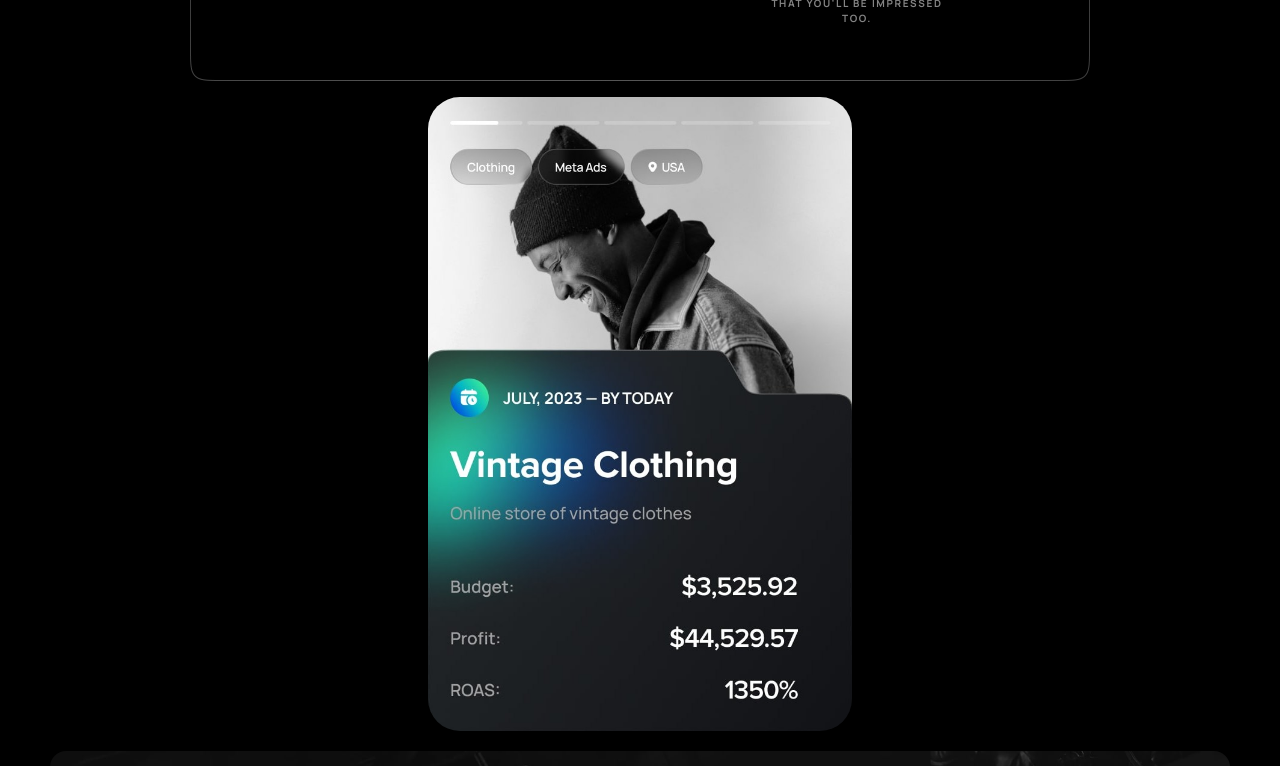
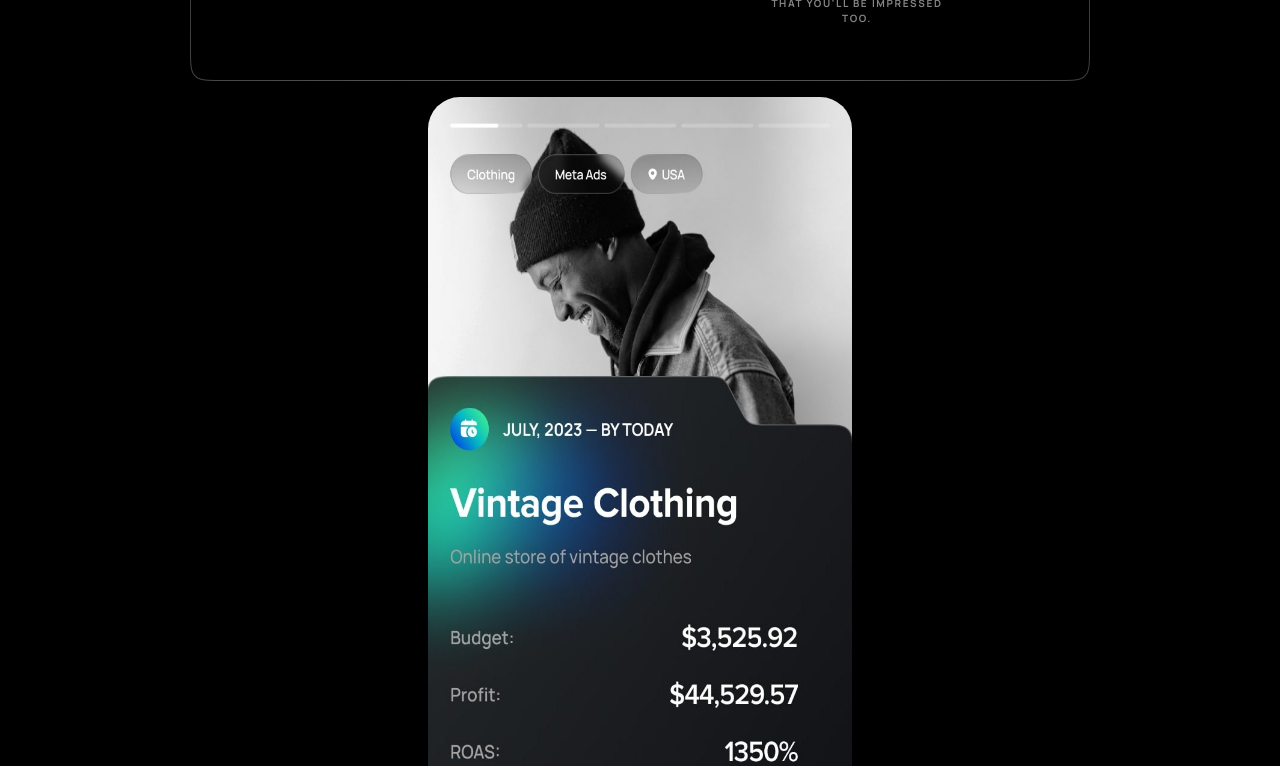
Before and after one commit to Spirit1408/UM_-Test-, a React (Vite) app: page / in a window 1280 px wide. Shown: the part 720-1486 px from the top of the page. Built offline with nearby package versions, Linux system fonts and the light colour scheme.

Commit message:
Update minor fixes

```diff
--- a/src/components/AboutUs/AboutUs.module.css
+++ b/src/components/AboutUs/AboutUs.module.css
@@ -112,6 +112,7 @@
     overflow: auto;
     -ms-overflow-style: none;
     scrollbar-width: none;
+    transition: gap 0.3s ease-out, margin-left 0.3s ease-out;
 }
 
 .footer::-webkit-scrollbar {
@@ -209,10 +210,8 @@
     }
 
     .footer {
-        justify-content: center;
         gap: 40px;
-        overflow: hidden;
-        flex-wrap: wrap;
+        margin-left: 20px;
     }
 
     .feature {
--- a/src/components/Hero/Hero.module.css
+++ b/src/components/Hero/Hero.module.css
@@ -240,7 +240,7 @@
         margin: unset;
         flex-shrink: 0;
         max-width: 424px;
-        max-height: 688px;
+        height: 700px;
     }
 
     .heroFooter {
```
